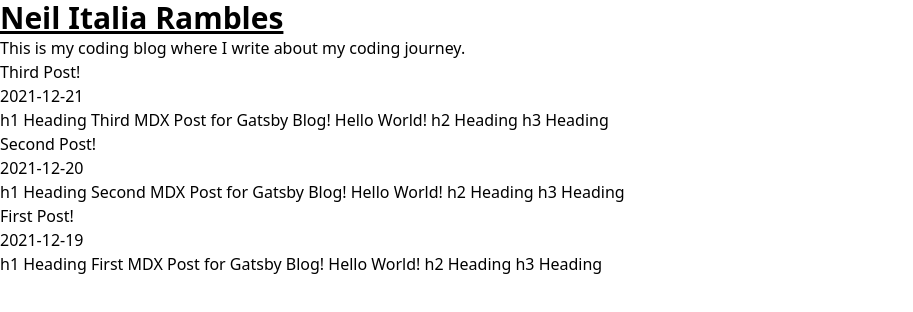
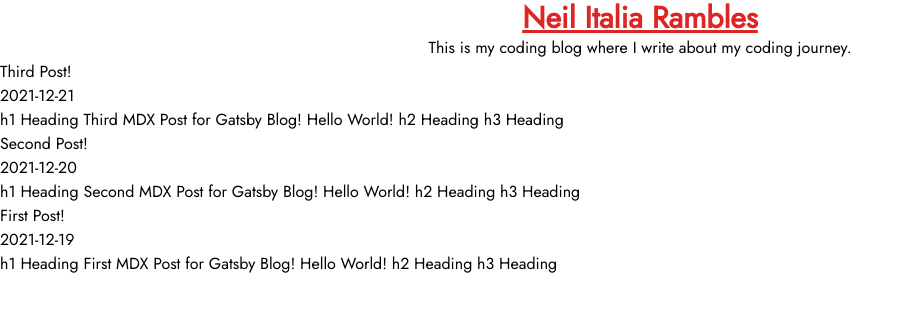
Before and after one commit to neilitalia/blog, a Gatsby site: page / in a window 1280 px wide. Shown: the whole page, without its empty margins (0-913 px from the left). Built offline with nearby package versions, Linux system fonts and the light colour scheme; Gatsby itself is replaced by a stand-in of ours.

Commit message:
:sparkles: add google fonts - jost

```diff
--- /dev/null
+++ b/gatsby-browser.js
@@ -0,0 +1,2 @@
+import "@fontsource/jost"
+import "./src/styles/index.css"
--- a/package.json
+++ b/package.json
@@ -15,6 +15,7 @@
     "tailwind-watch": "npx tailwindcss -i ./src/styles/tailwind.css -o ./src/styles/index.css --watch"
   },
   "dependencies": {
+    "@fontsource/jost": "^4.5.1",
     "@mdx-js/mdx": "^1.6.22",
     "@mdx-js/react": "^1.6.22",
     "autoprefixer": "^10.4.0",
--- a/src/pages/index.jsx
+++ b/src/pages/index.jsx
@@ -31,11 +31,11 @@
 
 const Home = ({ data }) => {
   return (
-    <div>
-      <div>
-        <h1 class="text-3xl font-bold underline">{data.site.siteMetadata.title}</h1>
+    <div className="flex flex-col">
+      <header className="flex flex-col justify-center items-center">
+        <h1 className="text-3xl font-bold underline text-red-600">{data.site.siteMetadata.title}</h1>
         <p>{data.site.siteMetadata.description}</p>
-      </div>
+      </header>
 
       <div>
         {data.allMdx.nodes.map(({ excerpt, frontmatter, fields }) => (
```
Also changed, not shown: src/styles/index.css, 1 other file.
